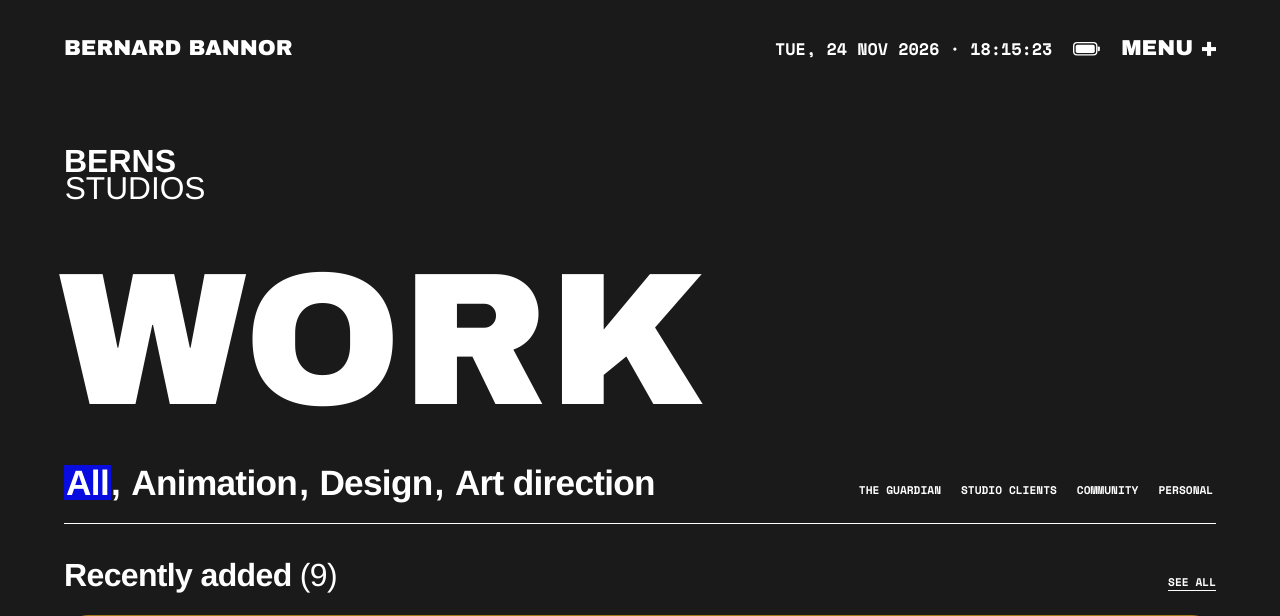
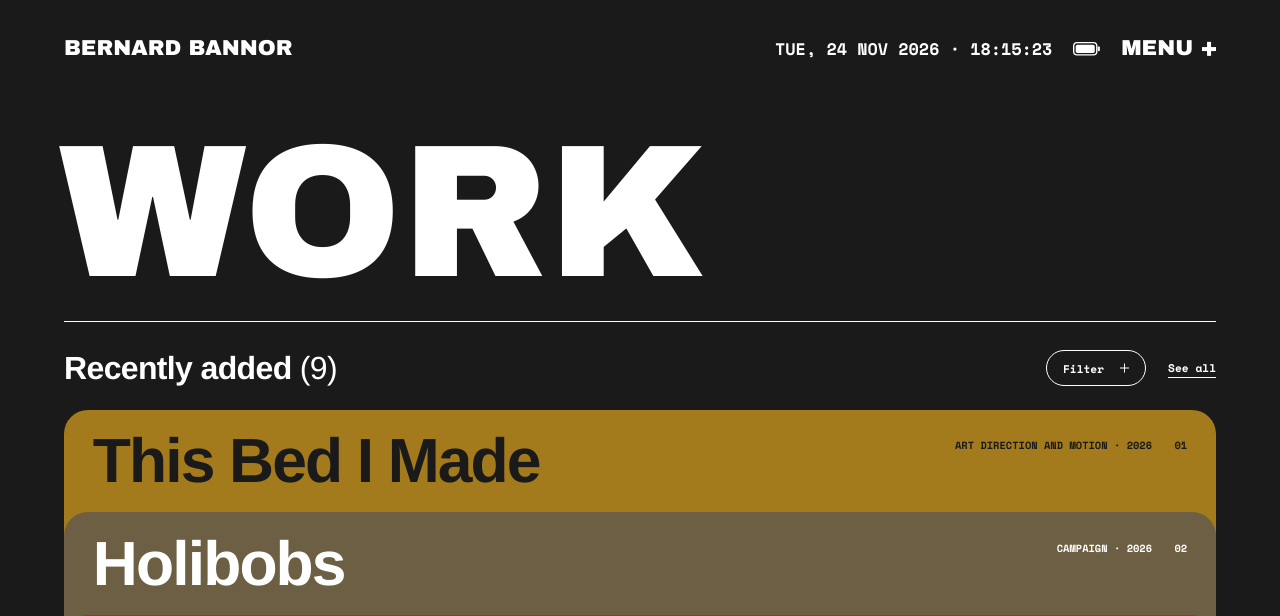
Before and after one commit to bernsjnr/Berns, a PHP site: page /studios/index.html in a window 1280 px wide. Shown: the top 616 px of the page. Run offline with PHP 8.4, Linux system fonts and the light colour scheme; some web fonts are replaced.

Commit message:
Work: one Filter dropdown, files start closed, no wordmark over WORK or in footers; case study: single contrast frame
Co-Authored-By: Claude Opus 5.5 <noreply@anthropic.com>
Claude-Session: https://claude.ai/code/session_014Ezcq4JAzqNNxUecWJRtnD

```diff
--- a/about/index.html
+++ b/about/index.html
@@ -15,7 +15,7 @@
 <link rel="preconnect" href="https://fonts.googleapis.com">
 <link rel="preconnect" href="https://fonts.gstatic.com" crossorigin>
 <link rel="stylesheet" href="https://fonts.googleapis.com/css2?family=Space+Mono:wght@700&display=swap">
-<link rel="stylesheet" href="../assets/core.css?v=95">
+<link rel="stylesheet" href="../assets/core.css?v=96">
 <script src="../assets/motion.js?v=1"></script>
 </head>
 <body data-base="../" data-page="about" class="scroll">
@@ -280,7 +280,7 @@
 </main>
 
 <footer class="foot mono">
-  <span>Bernard Bannor / <span class="wm" role="img" aria-label="Berns Studios"><span class="b" aria-hidden="true">Berns</span><span class="s" aria-hidden="true">Studios</span></span></span>
+  <span>Bernard Bannor</span>
   <a href="#top" onclick="scrollTo({top:0,behavior:'smooth'});return false">Back to top &uarr;</a>
 </footer>
 
--- a/assets/core.css
+++ b/assets/core.css
@@ -289,13 +289,9 @@ html[data-ground="white"] .btn:hover,html[data-ground="white"] .btn:focus-visibl
 .foot{display:flex;justify-content:space-between;gap:16px;padding:0 var(--hx) calc(40 * var(--u));font-size:calc(14 * var(--u))}
 
 /* =========================================================
-   Shared controls: comma filters, chips, mono switches, captions, round arrows
+   Shared controls: chips, mono switches, captions, round arrows
    (Work, Shop, Print page, Surprise)
    ========================================================= */
-.filters{font-family:var(--f-head);font-weight:700;font-size:calc(44 * var(--u));line-height:1;letter-spacing:-.02em}
-.filters .f{font:inherit;letter-spacing:inherit;padding:0 .06em;transition:background-color .2s var(--out)}
-.filters .f[aria-pressed="true"]{background:var(--blue);color:var(--white)}
-.filters .f:hover{text-decoration:underline;text-decoration-thickness:.06em;text-underline-offset:.14em}
 .chip{display:inline-flex;align-items:center;gap:.6em;font-size:calc(14 * var(--u));line-height:1;padding:.7em 1.1em;border:1px solid currentColor;border-radius:999px}
 .chip:hover{background:var(--white);color:var(--ink)}
 .chip[hidden]{display:none}
@@ -329,13 +325,30 @@ html[data-ground="white"] .btn:hover,html[data-ground="white"] .btn:focus-visibl
    ========================================================= */
 .wk{padding:calc(172 * var(--u)) var(--hx) calc(120 * var(--u))}
 .wk-title{font-size:min(19vw,calc(236 * var(--u)));line-height:.8;margin-left:-.03em}
-.wk-filters{display:flex;justify-content:space-between;align-items:flex-end;flex-wrap:wrap;gap:16px calc(40 * var(--u));margin-top:calc(60 * var(--u));padding-bottom:calc(28 * var(--u));border-bottom:1px solid currentColor}
-.froms{display:flex;flex-wrap:wrap;gap:calc(8 * var(--u)) calc(18 * var(--u));font-size:calc(14 * var(--u));line-height:1}
-.froms button{text-transform:inherit;padding:.4em .25em;text-decoration:underline;text-decoration-color:transparent;text-decoration-thickness:1px;text-underline-offset:.35em;
-  transition:background-color .2s var(--out),text-decoration-color .2s var(--out)}
-.froms button:hover{text-decoration-color:currentColor}
-.froms button[aria-pressed="true"]{background:var(--blue);color:var(--white);text-decoration-color:transparent}
-.wk-label{display:flex;justify-content:space-between;align-items:baseline;gap:24px;margin:calc(44 * var(--u)) 0 calc(30 * var(--u))}
+.wk-head{padding-bottom:calc(40 * var(--u));border-bottom:1px solid currentColor}
+.wk-label{display:flex;justify-content:space-between;align-items:center;gap:24px;margin:calc(36 * var(--u)) 0 calc(30 * var(--u))}
+.wk-tools{flex:none;white-space:nowrap;display:flex;align-items:center;gap:calc(28 * var(--u));font-size:calc(14 * var(--u));line-height:1}
+/* Filter: one button, a dropdown with both groups. White sheet on ink, no shadow. */
+.flt{position:relative}
+.flt-btn{display:inline-flex;align-items:center;gap:.7em;padding:calc(14 * var(--u)) calc(20 * var(--u));border:1px solid currentColor;border-radius:999px;transition:background-color .2s var(--out),color .2s var(--out)}
+.flt-btn:hover,.flt.on .flt-btn{background:var(--white);color:var(--ink)}
+.flt-btn .pm{width:.8em;height:.8em}
+.flt-btn .pm::before,.flt-btn .pm::after{height:1px}
+.flt.on .pm::after{transform:translateY(-50%) rotate(0deg)}
+.flt-panel{position:absolute;right:0;top:calc(100% + 10px);z-index:20;width:max(280px,calc(340 * var(--u)));padding:calc(10 * var(--u)) calc(24 * var(--u)) calc(20 * var(--u));background:var(--white);color:var(--ink);border-radius:16px;
+  animation:flt-in .25s var(--out)}
+.flt-panel[hidden]{display:none}
+@keyframes flt-in{from{opacity:0;transform:translateY(-6px)}}
+.flt-g{display:flex;flex-direction:column;padding:calc(14 * var(--u)) 0}
+.flt-g + .flt-g{border-top:1px solid #E8E9EA}
+.flt-clear:not([hidden]){display:inline-block;border-top:0}
+.flt-l{font-size:calc(12 * var(--u));line-height:1;margin-bottom:calc(10 * var(--u))}
+.flt-o{display:flex;align-items:center;gap:12px;width:100%;padding:9px 0;text-align:left;font-family:var(--f-head);font-weight:700;font-size:calc(24 * var(--u));line-height:1.1;letter-spacing:-.015em;text-transform:none}
+.flt-box{flex:none;width:14px;height:14px;border:1px solid currentColor;border-radius:4px;transition:background-color .15s var(--out),border-color .15s var(--out)}
+.flt-o:hover .flt-box{background:#E8E9EA}
+.flt-o[aria-pressed="true"] .flt-box{background:var(--blue);border-color:var(--blue)}
+.flt-clear{margin-top:calc(16 * var(--u));padding:.3em 0;border-bottom:1px solid currentColor}
+.flt-clear[hidden]{display:none}
 .wk-h{font-family:var(--f-head);font-weight:700;font-size:calc(40 * var(--u));line-height:1;letter-spacing:-.02em}
 .wk-count{font-weight:400}
 .wk-all{font-size:calc(14 * var(--u));line-height:1;padding:.3em 0;border-bottom:1px solid currentColor;transition:background-color .15s var(--out)}
@@ -344,7 +357,7 @@ html[data-ground="white"] .btn:hover,html[data-ground="white"] .btn:focus-visibl
 .wk-empty[hidden]{display:none}
 .wk-empty button{font-size:calc(14 * var(--u));line-height:1;padding:.3em 0;border-bottom:1px solid currentColor}
 
-.stack{--peek:calc(128 * var(--u));--tail:calc(64 * var(--u));--pad:calc(36 * var(--u));--rad:24px;list-style:none;position:relative;padding-bottom:calc(48 * var(--u))}
+.stack:not(.wm){--peek:calc(128 * var(--u));--tail:calc(64 * var(--u));--pad:calc(36 * var(--u));--rad:24px;list-style:none;position:relative;padding-bottom:calc(48 * var(--u))}
 .file{position:relative}
 .file + .file{margin-top:calc(-1 * var(--tail))}
 .file-a{position:relative;display:flex;flex-direction:column;background:var(--bg);color:var(--fg);border-radius:var(--rad);
@@ -846,7 +861,4 @@ html.leaving main,html.leaving .foot{opacity:0;transform:translateY(-12px);trans
 .wm .s{font-family:'scale-variable','Helvetica Neue',Helvetica,Arial,sans-serif;font-variation-settings:"wdth" 125,"wght" 400;font-weight:400;text-transform:uppercase;margin-left:.3em}
 .wm.stack{flex-direction:column;align-items:flex-start}
 .wm.stack .s{font-size:.99em;margin-left:.022em;margin-top:-.101em;font-variation-settings:"wdth" 117,"wght" 400}
-/* Studio signature: stacked wordmark over WORK, inline wordmark in the footers */
-.wk-mark{margin:0 0 calc(28 * var(--u));font-size:calc(40 * var(--u))}
 .foot .wm{font-size:1em;vertical-align:baseline}
-@media (max-width:760px){.wk-mark{font-size:26px;margin-bottom:16px}}
--- a/assets/work.js
+++ b/assets/work.js
@@ -1,12 +1,12 @@
 /* =========================================================
    BERNS: Work page (v9, Nov 2026). The file stack.
    Every project is a file in its own colour, stacked newest first; each title peeks out
-   above the next file. One file is open at a time (media, one line, Read the case study).
-   Desktop: click a file to pull it open, click the open file to read its case study.
-   Phones: the pile stays still; one tap on any file opens its case study.
+   above the next file. Every file starts closed. Tap a file to open its preview (media, one
+   line, Read the case study); tap the open file to read the case study. Desktop and phones.
    On desktop a file lifts out of the pile as you hover it. See all opens every file.
-   Filters: discipline (All, Animation, Design, Art direction) and who it was for
-   (The Guardian, Studio clients, Community, Personal). Content: assets/data.js.
+   Filter: one button with a dropdown holding both groups, what it is (Animation, Design,
+   Art direction) and who it was for (The Guardian, Studio clients, Community, Personal).
+   Tap an option to pick it, tap again to clear it. Content: assets/data.js.
    ========================================================= */
 (() => {
   const D = window.BERNS;
@@ -15,14 +15,16 @@
   const $ = s => document.querySelector(s);
 
   const stack = $('[data-stack]');
-  const filtersEl = $('[data-filters]');
-  const fromsEl = $('[data-froms]');
+  const flt = $('[data-flt]');
+  const fltBtn = $('[data-flt-btn]');
+  const panel = $('[data-flt-panel]');
+  const fltN = $('[data-flt-n]');
   const label = $('[data-label]');
   const count = $('[data-count]');
   const allBtn = $('[data-all]');
   const empty = $('[data-empty]');
 
-  const TAGS = ['All', 'Animation', 'Design', 'Art direction'];
+  const TAGS = ['Animation', 'Design', 'Art direction'];
   const ORDER = ['The Guardian', 'Studio clients', 'Community', 'Personal'];
   const FOLDERS = [...new Set(D.projects.map(p => p.folder))].sort((a, b) => (ORDER.indexOf(a) + 99) % 99 - (ORDER.indexOf(b) + 99) % 99);
   const pad = n => String(n).padStart(2, '0');
@@ -30,22 +32,31 @@
   const haptic = ms => { if (window.BERNS_HAPTIC) window.BERNS_HAPTIC(ms); };
   const esc = s => String(s || '').replace(/[&<>"]/g, c => ({ '&': '&amp;', '<': '&lt;', '>': '&gt;', '"': '&quot;' }[c]));
 
-  const touch = matchMedia('(hover: none), (pointer: coarse)');
-  let tag = 'All', folder = null, all = false, cur = null, first = true;
+  let tag = null, folder = null, all = false, cur = null, first = true;
 
-  /* ---------- Filters ---------- */
-  filtersEl.innerHTML = TAGS.map((t, i) =>
-    `<button type="button" class="f" data-tag="${t}" aria-pressed="${t === tag}">${t}</button>${i < TAGS.length - 1 ? '<span aria-hidden="true">, </span>' : ''}`).join('');
-  fromsEl.innerHTML = FOLDERS.map(f => `<button type="button" data-folder="${esc(f)}" aria-pressed="false">${esc(f)}</button>`).join('');
-  filtersEl.addEventListener('click', e => {
-    const b = e.target.closest('[data-tag]'); if (!b || b.dataset.tag === tag) return;
-    tag = b.dataset.tag; build();
+  /* ---------- Filter dropdown ---------- */
+  const opt = (k, v) => `<button type="button" class="flt-o" data-${k}="${esc(v)}" aria-pressed="false"><span class="flt-box" aria-hidden="true"></span>${esc(v)}</button>`;
+  panel.innerHTML = `
+    <div class="flt-g" role="group" aria-label="What it is"><p class="flt-l">What it is</p>${TAGS.map(t => opt('tag', t)).join('')}</div>
+    <div class="flt-g" role="group" aria-label="Who it was for"><p class="flt-l">Who it was for</p>${FOLDERS.map(f => opt('folder', f)).join('')}</div>
+    <button type="button" class="flt-clear" data-flt-clear>Clear filters</button>`;
+  const setOpen = on => {
+    panel.hidden = !on;
+    fltBtn.setAttribute('aria-expanded', on);
+    flt.classList.toggle('on', on);
+  };
+  fltBtn.addEventListener('click', () => setOpen(panel.hidden));
+  document.addEventListener('click', e => { if (!panel.hidden && !flt.contains(e.target)) setOpen(false); });
+  document.addEventListener('keydown', e => { if (e.key === 'Escape' && !panel.hidden) { setOpen(false); fltBtn.focus(); } });
+  panel.addEventListener('click', e => {
+    const t = e.target.closest('[data-tag]'), f = e.target.closest('[data-folder]');
+    if (t) tag = tag === t.dataset.tag ? null : t.dataset.tag;
+    else if (f) folder = folder === f.dataset.folder ? null : f.dataset.folder;
+    else if (e.target.closest('[data-flt-clear]')) { tag = folder = null; setOpen(false); }
+    else return;
+    haptic(8); build();
   });
-  fromsEl.addEventListener('click', e => {
-    const b = e.target.closest('[data-folder]'); if (!b) return;
-    folder = folder === b.dataset.folder ? null : b.dataset.folder; build();
-  });
-  $('[data-clear]').addEventListener('click', () => { tag = 'All'; folder = null; build(); });
+  $('[data-clear]').addEventListener('click', () => { tag = folder = null; build(); });
   allBtn.addEventListener('click', () => {
     all = !all;
     allBtn.setAttribute('aria-pressed', all);
@@ -85,23 +96,28 @@
   }
 
   function build() {
-    const list = D.projects.filter(p => (tag === 'All' || p.tags.includes(tag)) && (!folder || p.folder === folder));
-    [...filtersEl.querySelectorAll('[data-tag]')].forEach(b => b.setAttribute('aria-pressed', b.dataset.tag === tag));
-    [...fromsEl.querySelectorAll('[data-folder]')].forEach(b => b.setAttribute('aria-pressed', b.dataset.folder === folder));
-    label.textContent = tag === 'All' && !folder ? 'Recently added' : [tag === 'All' ? '' : tag, folder || ''].filter(Boolean).join(', ');
+    const list = D.projects.filter(p => (!tag || p.tags.includes(tag)) && (!folder || p.folder === folder));
+    panel.querySelectorAll('[data-tag]').forEach(b => b.setAttribute('aria-pressed', b.dataset.tag === tag));
+    panel.querySelectorAll('[data-folder]').forEach(b => b.setAttribute('aria-pressed', b.dataset.folder === folder));
+    const n = (tag ? 1 : 0) + (folder ? 1 : 0);
+    fltN.textContent = n ? ` (${n})` : '';
+    panel.querySelector('[data-flt-clear]').hidden = !n;
+    label.textContent = n ? [tag, folder].filter(Boolean).join(', ') : 'Recently added';
     count.textContent = `(${list.length})`;
     empty.hidden = !!list.length;
     stack.innerHTML = list.map(file).join('');
-    /* open the newest file, or the one you just came back from (then skip the sweep, so the case study can shrink back into it) */
+    /* every file starts closed. Coming back from a case study, skip the sweep (so the case study
+       can shrink back into its file) and bring that file into view. */
     const back = first && window.BERNS_FROM ? window.BERNS_FROM() : null;
     stack.classList.remove('in');
     if (!back) { void stack.offsetWidth; stack.classList.add('in'); }
     const lis = [...stack.children];
-    cur = lis.find(li => li.querySelector('.file-a').dataset.vtCase === back) || lis[0] || null;
-    lis.forEach(li => li.classList.toggle('open', all || li === cur));
-    if (first && back && cur && cur !== lis[0]) {
-      const r = cur.getBoundingClientRect();
-      if (r.top > innerHeight * .6) scrollTo(0, scrollY + r.top - innerHeight * .25);
+    cur = null;
+    lis.forEach(li => li.classList.toggle('open', all));
+    const from = back && lis.find(li => li.querySelector('.file-a').dataset.vtCase === back);
+    if (from) {
+      const r = from.getBoundingClientRect();
+      if (r.top > innerHeight * .6) scrollTo(0, scrollY + r.top - innerHeight * .4);
     }
     first = false;
     watch(); play();
@@ -136,8 +152,6 @@
     const li = a.parentElement;
     if (all || li.classList.contains('open')) return;          /* open file: go to the case study */
     if (e.metaKey || e.ctrlKey || e.shiftKey || e.button) return; /* new tab: let it through */
-    /* Phones and tablets: one tap goes straight to the case study. Nothing in the pile moves. */
-    if (touch.matches) { haptic(12); return; }
     e.preventDefault();
     open(li, true);
   });
--- a/home/index.html
+++ b/home/index.html
@@ -15,7 +15,7 @@
 <link rel="preconnect" href="https://fonts.googleapis.com">
 <link rel="preconnect" href="https://fonts.gstatic.com" crossorigin>
 <link rel="stylesheet" href="https://fonts.googleapis.com/css2?family=Space+Mono:wght@700&display=swap">
-<link rel="stylesheet" href="../assets/core.css?v=95">
+<link rel="stylesheet" href="../assets/core.css?v=96">
 <script src="../assets/motion.js?v=1"></script>
 </head>
 <body data-base="../" data-page="home" class="home">
--- a/shop/index.html
+++ b/shop/index.html
@@ -13,7 +13,7 @@
 <link rel="preconnect" href="https://fonts.googleapis.com">
 <link rel="preconnect" href="https://fonts.gstatic.com" crossorigin>
 <link rel="stylesheet" href="https://fonts.googleapis.com/css2?family=Space+Mono:wght@700&display=swap">
-<link rel="stylesheet" href="../assets/core.css?v=95">
+<link rel="stylesheet" href="../assets/core.css?v=96">
 <script src="../assets/motion.js?v=1"></script>
 </head>
 <body data-base="../" data-page="shop" class="scroll shop">
--- a/shop/print.html
+++ b/shop/print.html
@@ -13,7 +13,7 @@
 <link rel="preconnect" href="https://fonts.googleapis.com">
 <link rel="preconnect" href="https://fonts.gstatic.com" crossorigin>
 <link rel="stylesheet" href="https://fonts.googleapis.com/css2?family=Space+Mono:wght@700&display=swap">
-<link rel="stylesheet" href="../assets/core.css?v=95">
+<link rel="stylesheet" href="../assets/core.css?v=96">
 <script src="../assets/motion.js?v=1"></script>
 </head>
 <body data-base="../" data-page="shop" class="scroll pdp-page">
--- a/studios/index.html
+++ b/studios/index.html
@@ -15,7 +15,7 @@
 <link rel="preconnect" href="https://fonts.googleapis.com">
 <link rel="preconnect" href="https://fonts.gstatic.com" crossorigin>
 <link rel="stylesheet" href="https://fonts.googleapis.com/css2?family=Space+Mono:wght@700&display=swap">
-<link rel="stylesheet" href="../assets/core.css?v=95">
+<link rel="stylesheet" href="../assets/core.css?v=96">
 <script src="../assets/motion.js?v=1"></script>
 </head>
 <body data-base="../" data-page="work" class="scroll work">
@@ -49,33 +49,34 @@
 
 <main class="wk">
   <header class="wk-head">
-    <p class="wk-mark" data-reveal><span class="wm stack" role="img" aria-label="Berns Studios"><span class="b" aria-hidden="true">Berns</span><span class="s" aria-hidden="true">Studios</span></span></p>
     <h1 class="wk-title scale" data-reveal>Work</h1>
-    <!-- Filters (built in work.js): what it is, then who it was for -->
-    <div class="wk-filters" data-reveal="2">
-      <div class="filters" data-filters role="group" aria-label="Filter by discipline"></div>
-      <div class="froms mono" data-froms role="group" aria-label="Filter by who it was for"></div>
-    </div>
   </header>
 
-  <div class="wk-label" data-reveal="3">
+  <div class="wk-label" data-reveal="2">
     <h2 class="wk-h"><span data-label>Recently added</span> <span class="wk-count" data-count></span></h2>
-    <button type="button" class="wk-all mono" data-all aria-pressed="false">See all</button>
+    <div class="wk-tools mono">
+      <!-- One Filter button; the dropdown holds what it is and who it was for (built in work.js) -->
+      <div class="flt" data-flt>
+        <button type="button" class="flt-btn" data-flt-btn aria-expanded="false" aria-controls="flt-panel">Filter<span class="flt-n" data-flt-n></span><span class="pm" aria-hidden="true"></span></button>
+        <div class="flt-panel" id="flt-panel" data-flt-panel hidden></div>
+      </div>
+      <button type="button" class="wk-all" data-all aria-pressed="false">See all</button>
+    </div>
   </div>
 
-  <!-- The stack: one file per project, newest first. Tap a file to pull it open, tap again to read it. -->
+  <!-- The stack: one file per project, newest first, all closed. Tap a file to open its preview, tap again to read the case study. -->
   <ol class="stack" data-stack aria-label="Projects"></ol>
   <p class="wk-empty" data-empty hidden><span>Nothing here yet.</span> <button type="button" class="mono" data-clear>Clear filters</button></p>
 </main>
 
 <footer class="foot mono">
-  <span>Bernard Bannor / <span class="wm" role="img" aria-label="Berns Studios"><span class="b" aria-hidden="true">Berns</span><span class="s" aria-hidden="true">Studios</span></span></span>
+  <span>Bernard Bannor</span>
   <a href="#top" onclick="scrollTo({top:0,behavior:'smooth'});return false">Back to top &uarr;</a>
 </footer>
 
 <script src="../assets/data.js"></script>
 <script src="../assets/core.js?v=48"></script>
-<script src="../assets/work.js?v=41"></script>
+<script src="../assets/work.js?v=42"></script>
 <i id="ready" hidden></i>
 </body>
 </html>
--- a/studios/project.html
+++ b/studios/project.html
@@ -15,7 +15,7 @@
 <link rel="preconnect" href="https://fonts.googleapis.com">
 <link rel="preconnect" href="https://fonts.gstatic.com" crossorigin>
 <link rel="stylesheet" href="https://fonts.googleapis.com/css2?family=Space+Mono:wght@700&display=swap">
-<link rel="stylesheet" href="../assets/core.css?v=95">
+<link rel="stylesheet" href="../assets/core.css?v=96">
 <script src="../assets/data.js"></script>
 <script>
 /* The project's colour, set before the first paint so the page opens in it */
@@ -63,7 +63,7 @@
 <!-- Built by assets/case.js from assets/data.js: opener, write-up, close, next project -->
 <main class="cs" id="case"></main>
 
-<script src="../assets/case.js?v=1"></script>
+<script src="../assets/case.js?v=2"></script>
 <script src="../assets/core.js?v=48"></script>
 <i id="ready" hidden></i>
 </body>
--- a/surprise/index.html
+++ b/surprise/index.html
@@ -13,7 +13,7 @@
 <link rel="preconnect" href="https://fonts.googleapis.com">
 <link rel="preconnect" href="https://fonts.gstatic.com" crossorigin>
 <link rel="stylesheet" href="https://fonts.googleapis.com/css2?family=Space+Mono:wght@700&display=swap">
-<link rel="stylesheet" href="../assets/core.css?v=95">
+<link rel="stylesheet" href="../assets/core.css?v=96">
 <script src="../assets/motion.js?v=1"></script>
 </head>
 <body data-base="../" data-page="shop" class="scroll sur">
```
Also changed, not shown: other parts of assets/core.css (+14 -12 lines), CLAUDE.md (+3 -3 lines), assets/case.js (+7 -2 lines).
